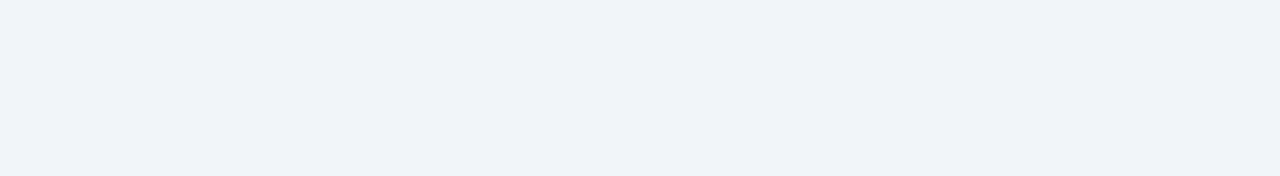
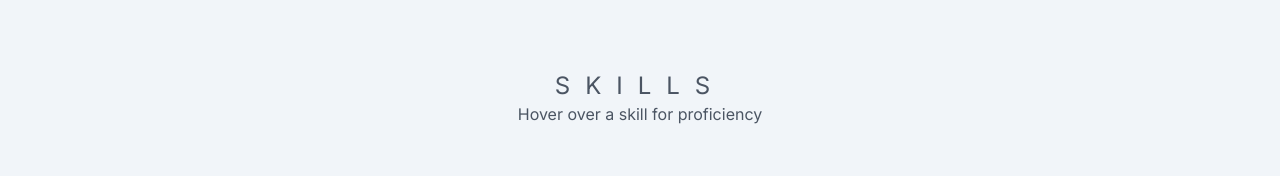
Before and after one commit to jpsngh/next-portfolio, a Next.js app: page / in a window 1280 px wide. Shown: the part 2108-2284 px from the top of the page. Built offline with nearby package versions, Linux system fonts and the light colour scheme.

Commit message:
second commit

```diff
--- a/src/components/Contact.tsx
+++ b/src/components/Contact.tsx
@@ -13,7 +13,7 @@ const Contact = (props: Props) => {
   const { register, handleSubmit} = useForm<Inputs>();
   const onSubmit :SubmitHandler<Inputs> =data => { window.location.href = `mailto:jpatdesk@gmail.com?subject=${data.subject}&body=  ${data.message} - Thanks ${data.name}`};
   return (
-    <div className="h-screen sm:h-fit bg-white mx-auto max-w-7xl   items-center flex flex-col  my-5 text-left md:flex-row  justify-center  relative overflow-hidden  ">
+    <div className="h-screen  bg-white mx-auto max-w-7xl   items-center flex flex-col  my-5 text-left md:flex-row  justify-center  relative overflow-hidden  ">
       <div className="w-full absolute top-[40%] shadow-2xl bg-slate-800 left-0 h-[500px] skew-y-12"></div>
       <div className=" top-24 flex ">
         <h2 className=" mx-5 my-5 top-24 tracking-wider uppercase  md:tracking-[15px] text-gray-500 text-2xl z-10">
--- a/src/components/Skills.tsx
+++ b/src/components/Skills.tsx
@@ -9,8 +9,8 @@ const Skills = (props: Props) => {
     <div
      className='h-screen  bg-slate-100 mx-auto max-w-7xl rounded  items-center flex flex-col  my-5 text-left md:flex-row  justify-center  relative overflow-hidden  '>
       <h3 className='absolute top-24 uppercase
-       tracking-[15px] text-gray-600 text-2xl sm:hidden'> Skills  </h3>
-       <h3 className= 'text-gray-600 absolute top-32 sm:hidden'> Hover over a skill for proficiency </h3>
+       tracking-[15px] text-gray-600 text-2xl '> Skills  </h3>
+       <h3 className= 'text-gray-600 absolute top-32  '> Hover over a skill for proficiency </h3>
        <div className='grid grid-cols-3 sm:grid-cols-4 md:grid-cols-4 gap-5 mx-5 my-5 '>
        {SkillList.map((skill)=>{
         return <Skill key={skill.id}  directionLeft={skill.direction} image={skill.image} prof={skill.prof}></Skill>
```
